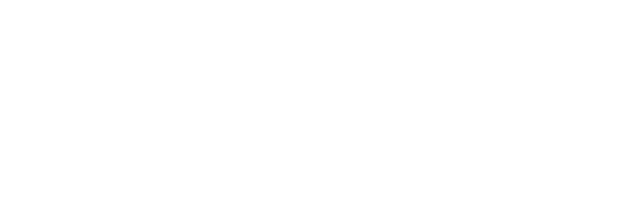
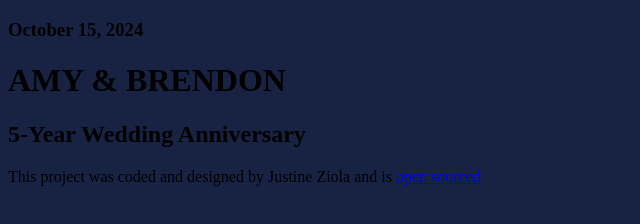
Before and after one commit to SnoopyJacks/CodSoft--Landing-Page--Invitation, a plain HTML site: page index.html in a window 1280 px wide. Shown: the whole page, without its empty margins (0-640 px from the left). Drawn offline with Linux system fonts and the light colour scheme.

Commit message:
header /footer in html completed

```diff
--- a/index.html
+++ b/index.html
@@ -3,9 +3,21 @@
 <head>
     <meta charset="UTF-8">
     <meta name="viewport" content="width=device-width, initial-scale=1.0">
-    <title>Document</title>
+    <link rel="stylesheet" href="src/styles.css">
+    <title>Amy & Brendon - 5-year Wedding Anniversary Event</title>
 </head>
 <body>
-
+  <div class="page-container">
+    <header>
+      <h3> October 15, 2024</h3>
+      <h1>AMY & BRENDON</h1>
+      <h2> 5-Year Wedding Anniversary</h2>
+    </header>
+    <footer>
+      This project was coded and designed by Justine Ziola
+      and is <a href="http://github.com/SnoopyJacks/CodSoft--Landing-Page--Invitation"
+      target="_blank">open sourced</a>
+    </footer>
+  </div>
 </body>
 </html>
--- /dev/null
+++ b/src/styles.css
@@ -0,0 +1,10 @@
+body {
+    background-color: #182344;
+}
+.container {
+    max-width:1400px;
+    margin: 0 auto;
+}
+header {
+    background-image: ;
+}
```
